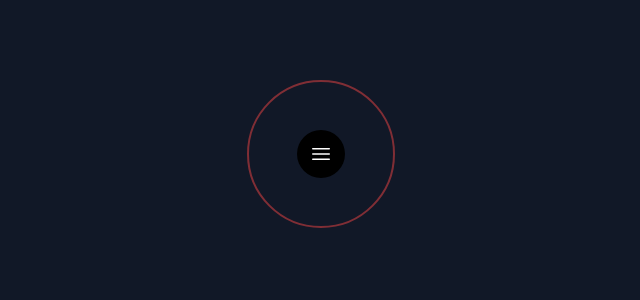
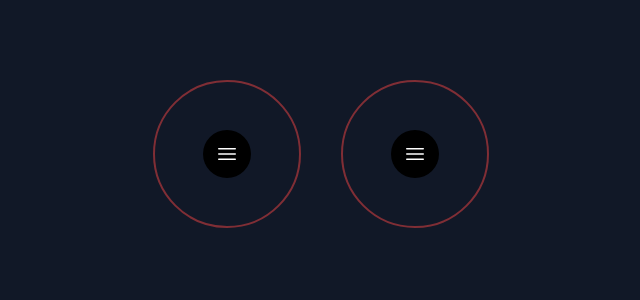
Before and after one commit to TA-800/Mouse-Magnet-Style-Chasing-Jutsu, a Next.js app: page / in a window 1280 px wide. Shown: the top 300 px of the page, without its empty margins (319-959 px from the left). Built offline with nearby package versions, Linux system fonts and the light colour scheme.

Commit message:
build 2.2 - encapsulated into a component

```diff
--- a/src/app/page.tsx
+++ b/src/app/page.tsx
@@ -1,4 +1,6 @@
 "use client";
+
+import { useCallback, useRef, useState } from "react";
 
 const ICON_OFFSET = 50;
 
@@ -6,6 +8,7 @@ const ICON_OFFSET = 50;
 export default function Home() {
     return (
         <main className="flex flex-row gap-10 justify-center items-center mt-20">
+            <MagneticButton />
             <MagneticButton />
         </main>
     );
@@ -16,8 +19,10 @@ function MagneticButton() {
     const targetPoint = { x: 0, y: 0 };
     // if animationID is null, then the animation loop is not running
     let animationID: number | null = null;
+    const childRef = useRef<HTMLDivElement>(null);
 
-    function lerp() {
+    // useCallback to prevent unnecessary redefinition of lerp function (prevents glitched animation on state change)
+    const lerp = useCallback(() => {
         const dx = targetPoint.x - currentPoint.x;
         const dy = targetPoint.y - currentPoint.y;
 
@@ -34,13 +39,15 @@ function MagneticButton() {
         console.log(`cp.x: ${currentPoint.x}, dx: ${dx} tp.x: ${targetPoint.x}`);
 
         // set translateX and translateY CSS variables to the normalized values
-        const child = document.querySelector("button")?.children[0] as HTMLDivElement; // typecast to HTMLDivElement to access style property
-        if (child) child.style.setProperty("transform", `translate(${currentPoint.x}px, ${currentPoint.y}px)`);
+        if (childRef.current) {
+            childRef.current.style.setProperty("transform", `translate(${currentPoint.x}px, ${currentPoint.y}px)`);
+        }
 
         animationID = requestAnimationFrame(lerp);
-    }
+    }, []);
 
-    const handleMouseMove = (e: React.MouseEvent<HTMLButtonElement, MouseEvent>) => {
+    const handleMouseMove = useCallback(
+        (e: React.MouseEvent<HTMLButtonElement, MouseEvent>) => {
             // get the x and y coordinates of the mouse
             const x = e.clientX;
             const y = e.clientY;
@@ -71,17 +78,20 @@ function MagneticButton() {
 
             // start animation loop if it is not running
             if (!animationID) requestAnimationFrame(lerp);
-    };
+        },
+        [lerp]
+    );
 
-    const handleMouseLeave = (e: React.MouseEvent<HTMLButtonElement, MouseEvent>) => {
+    const handleMouseLeave = useCallback((e: React.MouseEvent<HTMLButtonElement, MouseEvent>) => {
         // set targetPoint to 0 when mouse leaves the element
         targetPoint.x = 0;
         targetPoint.y = 0;
 
         // scale down the child element
-        const child = e.currentTarget.children[0] as HTMLDivElement; // typecast to HTMLDivElement to access style property
-        child.style.scale = "1";
-    };
+        if (childRef.current) {
+            childRef.current.style.scale = "1";
+        }
+    }, []);
 
     // start animation loop
     // similar to Unity's Update() function
@@ -94,6 +104,7 @@ function MagneticButton() {
             onMouseMove={(e) => handleMouseMove(e)}
             onMouseLeave={(e) => handleMouseLeave(e)}>
             <div
+                ref={childRef}
                 className="p-3 rounded-full bg-black"
                 style={{
                     // apply transition only to scale property
```
Lines whose indentation alone changed are shown as unchanged.
